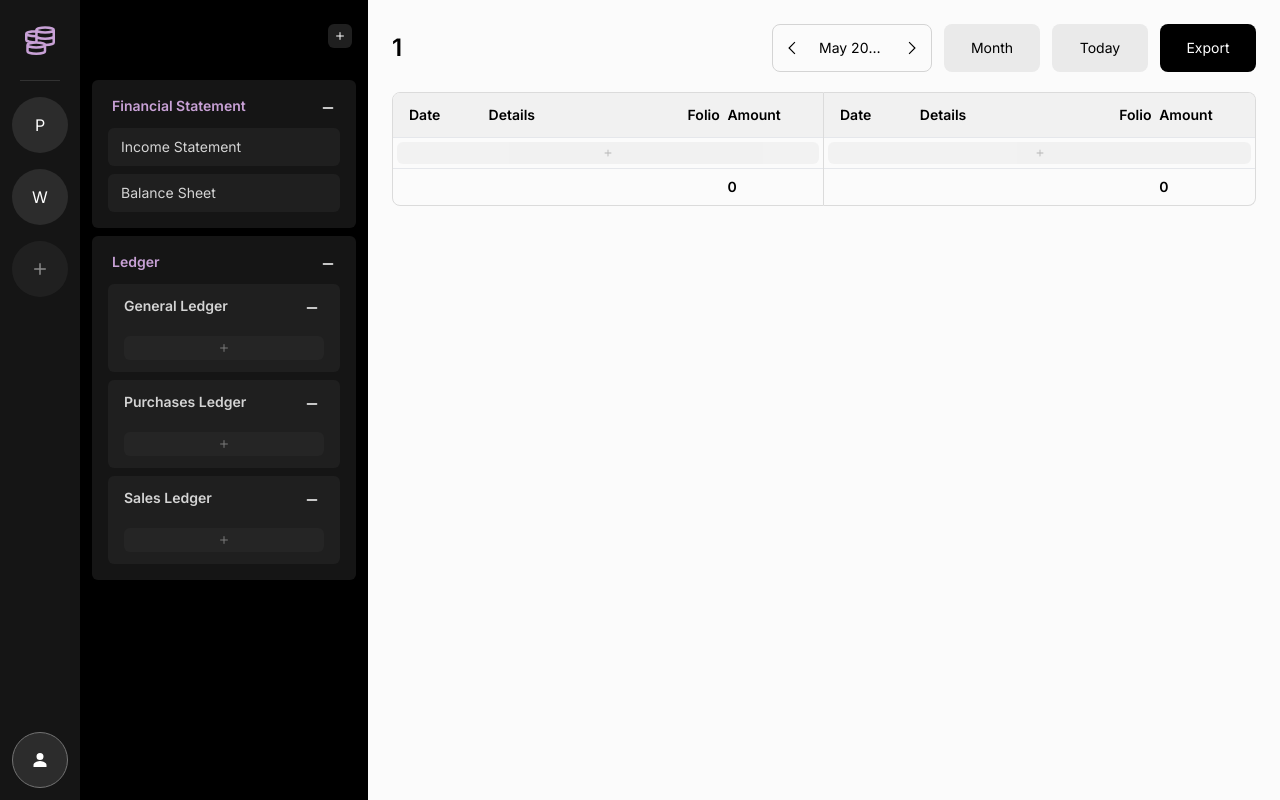
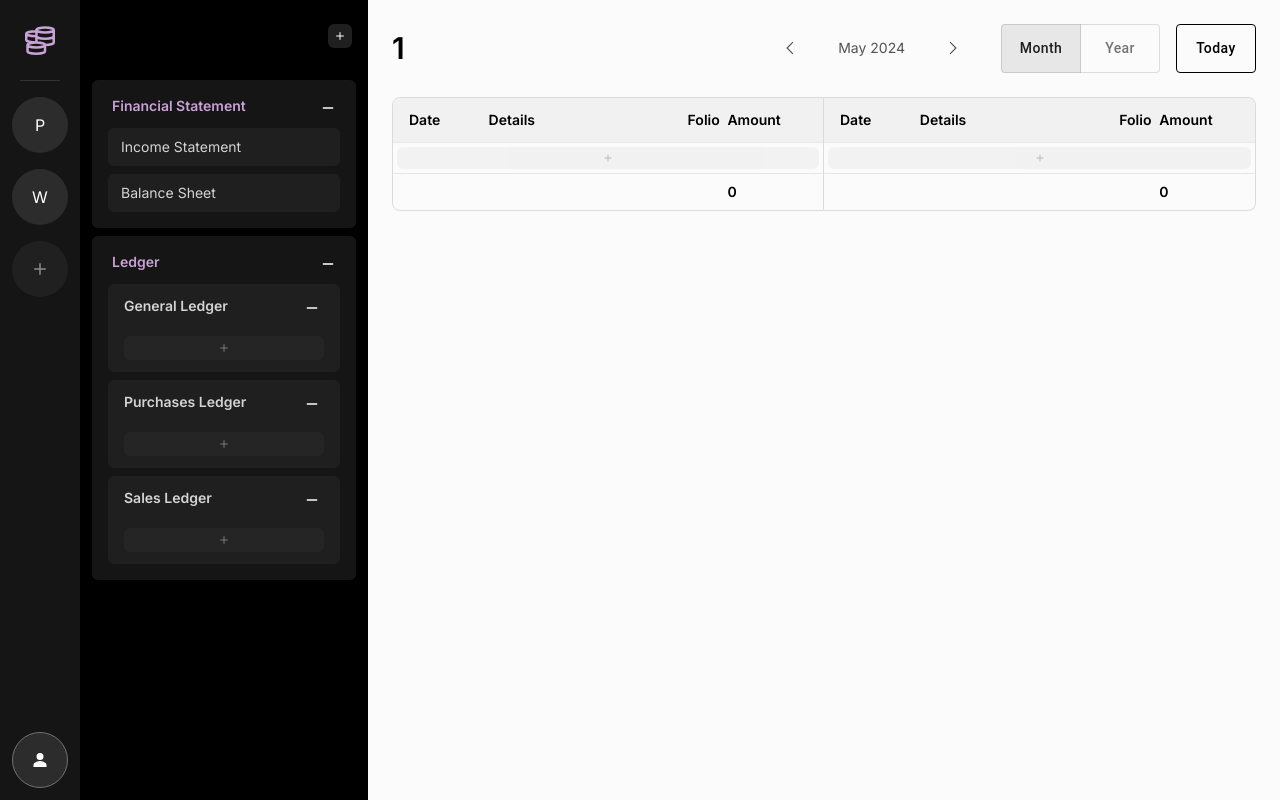
Before and after one commit to rikashi-shifu/accounts, a Next.js app: page /1/account/1 in a window 1280 px wide. Built offline with nearby package versions, Linux system fonts and the light colour scheme.

Commit message:
Feat: Turn Header into part of the layout, use mui library for the Header's buttons

```diff
--- a/package.json
+++ b/package.json
@@ -9,6 +9,9 @@
     "lint": "next lint"
   },
   "dependencies": {
+    "@emotion/react": "^11.11.4",
+    "@emotion/styled": "^11.11.5",
+    "@mui/material": "^5.15.19",
     "moment": "^2.30.1",
     "next": "14.2.3",
     "react": "^18",
--- a/src/app/[project]/account/[account]/page.tsx
+++ b/src/app/[project]/account/[account]/page.tsx
@@ -4,7 +4,6 @@ import AccountBalance from "@/components/account/AccountBalance";
 import AccountBlock from "@/components/account/AccountBlock";
 import AccountFooter from "@/components/account/AccountFooter";
 import AccountHeader from "@/components/account/AccountHeader";
-import Header from "@/components/header/Header";
 import moment from "moment";
 import { useParams } from "next/navigation";
 import React, { useCallback, useEffect, useState } from "react";
@@ -29,6 +28,7 @@ const Account = () => {
   const [transactions, setTransactions] = useState<Transaction[]>([]);
   const [balance, setBalance] = useState(0);
   const [total, setTotal] = useState(0);
+  // TODO: Make the selected value remain when navigating within the same project
   const [selectedDate, setSelectedDate] = useState(today);
   const [showMonth, setShowMonth] = useState(true);
 
@@ -82,14 +82,6 @@ const Account = () => {
   }, [transactions, filterTransactions]);
 
   return (
-    <div className="w-full h-full flex flex-col gap-5 p-6">
-      <Header
-        name={account.toString()}
-        selectedDate={selectedDate}
-        setSelectedDate={setSelectedDate}
-        showMonth={showMonth}
-        setShowMonth={setShowMonth}
-      />
     <div className="flex rounded-lg">
       {/* left */}
       <div className="w-1/2 flex flex-col justify-between border border-[#dbdbdb] rounded-s-lg overflow-hidden">
@@ -177,7 +169,6 @@ const Account = () => {
         </div>
       </div>
     </div>
-    </div>
   );
 };
 
--- a/src/app/[project]/balance-sheet/page.tsx
+++ b/src/app/[project]/balance-sheet/page.tsx
@@ -1,13 +1,7 @@
-import Header from "@/components/header/Header";
 import React from "react";
 
 const BalanceSheet = () => {
-  return (
-    <div className="border w-full h-full flex flex-col gap-5 p-6">
-      <Header name="Balance Sheet" />
-      <div className="border"></div>
-    </div>
-  );
+  return <div>Balance Sheet</div>;
 };
 
 export default BalanceSheet;
--- a/src/app/[project]/income-statement/page.tsx
+++ b/src/app/[project]/income-statement/page.tsx
@@ -1,13 +1,7 @@
-import Header from "@/components/header/Header";
 import React from "react";
 
 const IncomeStatement = () => {
-  return (
-    <div className="border w-full h-full flex flex-col gap-5 p-6">
-      <Header name="Income Statement" />
-      <div className="border"></div>
-    </div>
-  );
+  return <div>Income Statement</div>;
 };
 
 export default IncomeStatement;
--- a/src/app/[project]/page.tsx
+++ b/src/app/[project]/page.tsx
@@ -1,7 +1,7 @@
 import React from "react";
 
-const Project = () => {
-  return <div>Project</div>;
+const Dashboard = () => {
+  return <div>Dashboard</div>;
 };
 
-export default Project;
+export default Dashboard;
--- a/src/components/header/Header.tsx
+++ b/src/components/header/Header.tsx
@@ -1,58 +1,49 @@
 "use client";
 import React, { useState } from "react";
-import HeaderDate from "./HeaderDate";
-import HeaderButton from "./HeaderButton";
 import moment from "moment";
 
-interface HeaderProps {
-  name: string;
-  selectedDate: moment.Moment;
-  setSelectedDate: React.Dispatch<React.SetStateAction<moment.Moment>>;
-  showMonth: boolean;
-  setShowMonth: React.Dispatch<React.SetStateAction<boolean>>;
-}
+import { useParams, usePathname } from "next/navigation";
+import HeaderDate from "./HeaderDate";
+import HeaderMonthOrYear from "./HeaderMonthOrYear";
+import HeaderToday from "./HeaderToday";
 
-const Header: React.FC<HeaderProps> = ({
-  name,
-  selectedDate,
-  setSelectedDate,
-  showMonth,
-  setShowMonth,
-}) => {
+const Header = () => {
+  const { project, account } = useParams();
+  const pathname = usePathname();
+
   const today = moment();
+  const [selectedDate, setSelectedDate] = useState(today);
+  const [showMonth, setShowMonth] = React.useState<boolean>(true);
 
   return (
-    <div className="flex items-center justify-between">
-      <h1 className="font-semibold text-2xl">
-        {name
-          .toString()
-          .replace(/-/g, " ")
-          .replace(/\b\w/g, (char) => char.toUpperCase())}
+    <>
+      <h1 className="font-semibold text-3xl">
+        {account
+          ? account
+              .toString()
+              .replace(/-/g, " ")
+              .replace(/\b\w/g, (char) => char.toUpperCase())
+          : pathname === `/${project}`
+          ? "Dashboard"
+          : pathname.includes("income-statement")
+          ? "Income Statement"
+          : "Balance Sheet"}
       </h1>
-      <div className="flex gap-3">
+      <div className="flex gap-4">
         <HeaderDate
-          showMonth={showMonth}
           selectedDate={selectedDate}
           setSelectedDate={setSelectedDate}
+          showMonth={showMonth}
         />
-        <HeaderButton
-          onClick={() => setShowMonth((prev) => !prev)}
-          content={showMonth ? "Month" : "Year"}
-        />
-        <HeaderButton
-          onClick={() => {
-            setShowMonth(true);
-            setSelectedDate(today);
-          }}
-          content="Today"
-        />
-        <HeaderButton
-          onClick={() => console.log("hit")}
-          content="Export"
-          dark={true}
+        <HeaderMonthOrYear showMonth={showMonth} setShowMonth={setShowMonth} />
+        {/* Today Button */}
+        <HeaderToday
+          today={today}
+          setSelectedDate={setSelectedDate}
+          setShowMonth={setShowMonth}
         />
       </div>
-    </div>
+    </>
   );
 };
 
--- a/src/components/header/HeaderDate.tsx
+++ b/src/components/header/HeaderDate.tsx
@@ -1,54 +1,45 @@
-"use client";
-import React, { useState } from "react";
-import moment, { Moment } from "moment";
+import React from "react";
+import { Button } from "@mui/material";
 import { GrNext, GrPrevious } from "react-icons/gr";
 
 interface HeaderDateProps {
+  selectedDate: moment.Moment;
+  setSelectedDate: React.Dispatch<React.SetStateAction<moment.Moment>>;
   showMonth: boolean;
-  selectedDate: Moment;
-  setSelectedDate: React.Dispatch<React.SetStateAction<moment.Moment>>;
 }
 
 const HeaderDate: React.FC<HeaderDateProps> = ({
-  showMonth,
   selectedDate,
   setSelectedDate,
+  showMonth,
 }) => {
-  const [active, setActive] = useState("");
-
   return (
-    <div className="flex items-center justify-between gap-2 border border-neutral-300 rounded-lg overflow-hidden w-40">
-      <button
+    <div className="flex justify-center items-center gap-4">
+      <Button
+        color="inherit"
         onClick={() =>
           setSelectedDate((prev) =>
             prev.clone().subtract(1, showMonth ? "months" : "years")
           )
         }
-        onFocus={() => setActive("prev")}
-        onBlur={() => setActive("")}
-        className={`${
-          active === "prev" && "bg-[#f4f4f4]"
-        } flex justify-center items-center h-full px-3 hover:bg-[#eaeaea] text-sm`}
+        className="rounded-full min-w-10 min-h-10 max-w-10 max-h-10"
       >
-        <GrPrevious />
-      </button>
-      <p className="text-sm truncate">
+        <GrPrevious className="text-neutral-600" />
+      </Button>
+      <p className="text-sm text-neutral-600 truncate">
         {showMonth ? selectedDate.format("MMM yyyy") : selectedDate.year()}
       </p>
-      <button
+      <Button
+        color="inherit"
         onClick={() =>
           setSelectedDate((prev) =>
             prev.clone().add(1, showMonth ? "months" : "years")
           )
         }
-        onFocus={() => setActive("next")}
-        onBlur={() => setActive("")}
-        className={`${
-          active === "next" && "bg-[#f4f4f4]"
-        } flex justify-center items-center h-full px-3 hover:bg-[#eaeaea] text-sm`}
+        className="rounded-full min-w-10 min-h-10 max-w-10 max-h-10"
       >
-        <GrNext />
-      </button>
+        <GrNext className="text-neutral-600" />
+      </Button>
     </div>
   );
 };
--- /dev/null
+++ b/src/components/header/HeaderMonthOrYear.tsx
@@ -0,0 +1,43 @@
+import React from "react";
+import ToggleButton from "@mui/material/ToggleButton";
+import ToggleButtonGroup from "@mui/material/ToggleButtonGroup";
+
+interface HeaderMonthOrYearProps {
+  showMonth: boolean;
+  setShowMonth: React.Dispatch<React.SetStateAction<boolean>>;
+}
+
+const HeaderMonthOrYear: React.FC<HeaderMonthOrYearProps> = ({
+  showMonth,
+  setShowMonth,
+}) => {
+  return (
+    <ToggleButtonGroup
+      value={showMonth}
+      onChange={(_, isMonth) => {
+        if (isMonth !== null) {
+          setShowMonth(isMonth);
+        }
+      }}
+      exclusive
+      className="rounded-xl"
+    >
+      <ToggleButton
+        value={true}
+        style={{ textTransform: "none" }}
+        className="text-xs w-20 rounded-lg text-neutral-600"
+      >
+        Month
+      </ToggleButton>
+      <ToggleButton
+        value={false}
+        style={{ textTransform: "none" }}
+        className="text-xs w-20 rounded-lg text-neutral-600"
+      >
+        Year
+      </ToggleButton>
+    </ToggleButtonGroup>
+  );
+};
+
+export default HeaderMonthOrYear;
--- /dev/null
+++ b/src/components/header/HeaderToday.tsx
@@ -0,0 +1,33 @@
+import React from "react";
+
+import { Button } from "@mui/material";
+import moment from "moment";
+
+interface HeaderTodayProps {
+  today: moment.Moment;
+  setSelectedDate: React.Dispatch<React.SetStateAction<moment.Moment>>;
+  setShowMonth: React.Dispatch<React.SetStateAction<boolean>>;
+}
+
+const HeaderToday: React.FC<HeaderTodayProps> = ({
+  today,
+  setSelectedDate,
+  setShowMonth,
+}) => {
+  return (
+    <Button
+      variant="outlined"
+      color="inherit"
+      onClick={() => {
+        setShowMonth(true);
+        setSelectedDate(today);
+      }}
+      style={{ textTransform: "none" }}
+      className="text-xs w-20 rounded-lg text-neutral-600 border-neutral-300"
+    >
+      Today
+    </Button>
+  );
+};
+
+export default HeaderToday;
--- a/src/components/layout/Layout.tsx
+++ b/src/components/layout/Layout.tsx
@@ -3,6 +3,7 @@ import React, { ReactNode, createContext, useContext, useState } from "react";
 import ProjectNavigation from "./project-nav/ProjectNavigation";
 import PageNavigation from "./page-nav/PageNavigation";
 import { usePathname } from "next/navigation";
+import Header from "../header/Header";
 
 interface NavContextType {
   showNav: boolean;
@@ -34,9 +35,16 @@ const Layout = ({ children }: { children: ReactNode }) => {
       <main
         className={`${
           !showNav && "-ms-72"
-        } w-full bg-[#fbfbfb] duration-300 flex justify-center items-center h-full`}
+        } w-full bg-[#fbfbfb] duration-300 flex flex-col justify-center items-center h-full`}
       >
-        {children}
+        <div
+          className={`${
+            pathname === "/" ? "hidden" : "flex p-6"
+          } justify-between items-center w-full`}
+        >
+          <Header />
+        </div>
+        <div className="w-full h-full flex flex-col gap-5 px-6">{children}</div>
       </main>
     </div>
   );
```
Also changed, not shown: 1 other file (tests, documents, lock files or other folders). Lines whose indentation alone changed are shown as unchanged.
